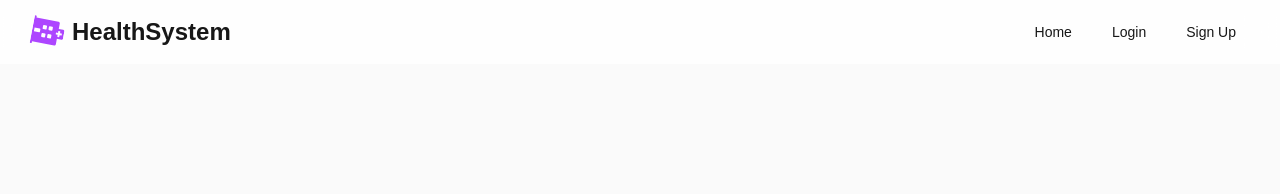
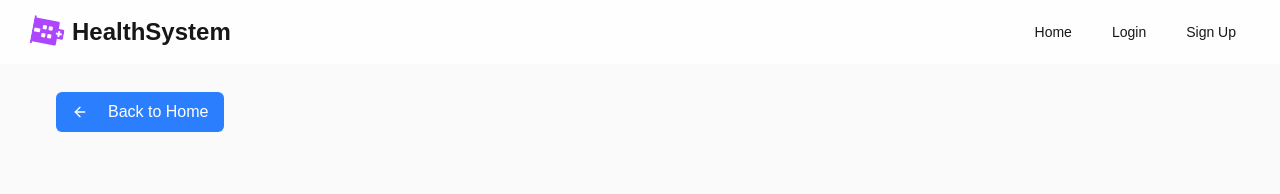
Before and after one commit to koskei-kipkoech/health-system, a Next.js app: page /login in a window 1280 px wide. Shown: the top 194 px of the page. Built offline with nearby package versions, Linux system fonts and the light colour scheme.

Commit message:
feat(ui): add back button component with loading state
Introduce a new BackButton component that allows users to navigate back to the home page. The button includes a loading state to provide feedback during navigation.

```diff
--- /dev/null
+++ b/components/ui/back-button.tsx
@@ -0,0 +1,40 @@
+"use client";
+
+import { useState } from "react";
+import Link from "next/link";
+import { Button } from "./button";
+import { ArrowLeft } from "lucide-react";
+
+export function BackButton() {
+  const [isLoading, setIsLoading] = useState(false);
+
+  const handleClick = () => {
+    setIsLoading(true);
+    // The actual navigation is handled by Next.js Link
+  };
+
+  return (
+    <div className="mt-4 absolute top-4 left-4">
+      <Link href="/">
+        <Button
+          variant="ghost"
+          className="flex ml-10 mt-15 mb-3 items-center gap-5 bg-blue-500 hover:bg-blue-600 text-white px-4 py-2 rounded-md transition-all duration-300 ease-in-out hover:shadow-lg"
+          onClick={handleClick}
+          disabled={isLoading}
+        >
+          {isLoading ? (
+            <div className="flex items-center">
+              <div className="h-4 w-4 animate-spin rounded-full border-2 border-white border-t-transparent mr-2"></div>
+              <span>Loading...</span>
+            </div>
+          ) : (
+            <>
+              <ArrowLeft size={16} />
+              <span>Back to Home</span>
+            </>
+          )}
+        </Button>
+      </Link>
+    </div>
+  );
+}
```
